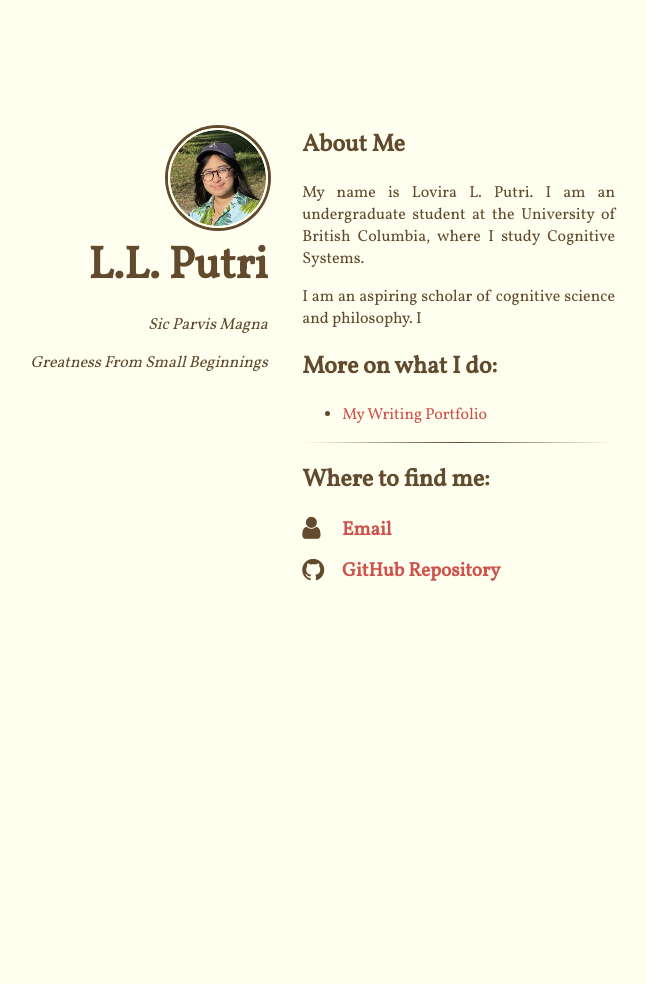
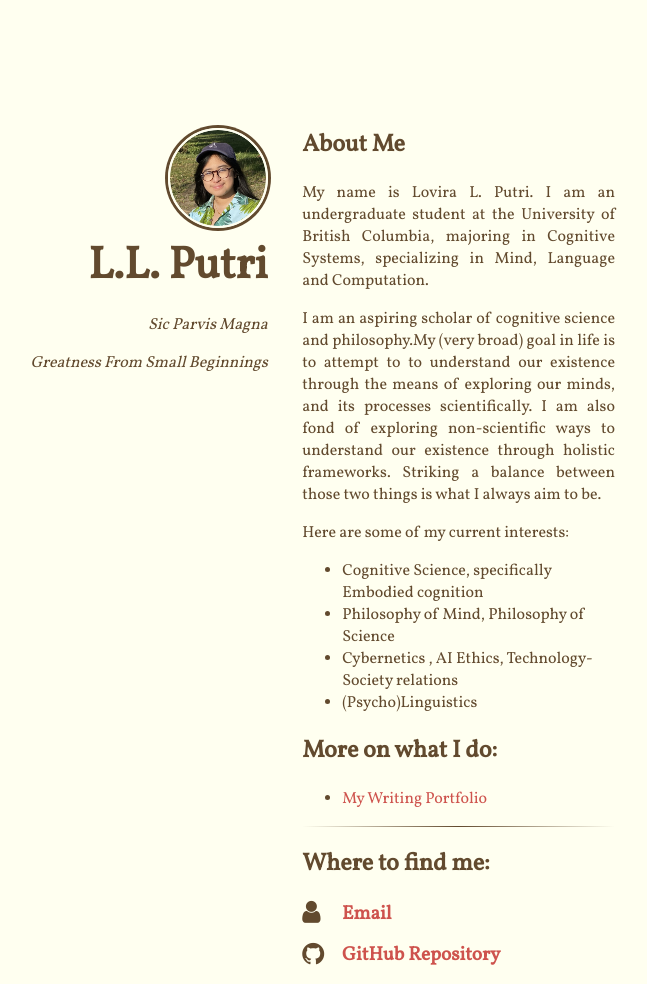
Before and after one commit to lovira/lovira.github.io, a Jekyll site: the page built from index.html, in a window 1280 px wide. Shown: the whole page, without its empty margins (365-1012 px from the left). Built offline with Jekyll 4.4.1, drawn with Linux system fonts in a browser that asks for light colours; nearby versions of some CDN libraries; before the commit the page ends 900 px from its top, so only the background shows below that.

Commit message:
Update content.html

```diff
--- a/_includes/content.html
+++ b/_includes/content.html
@@ -1,9 +1,21 @@
 <h2>About Me</h2>
 <p style="text-align:justify">My name is Lovira L. Putri.
   I am an undergraduate student at the University of British Columbia,
-  where I study Cognitive Systems.</p>
+  majoring in Cognitive Systems, specializing in Mind, Language and Computation.</p>
 <p style="text-align:justify"> I am an aspiring scholar of cognitive science
-  and philosophy. I
+  and philosophy.My (very broad) goal in life is to attempt
+  to to understand our existence through the means of exploring our
+  minds, and its processes scientifically. I am also fond of exploring
+  non-scientific ways to understand our existence through holistic frameworks.
+   Striking a balance between those two things is what I always aim to be. </p>
+<p> Here are some of my current interests:</p>
+<ul>
+  <li> Cognitive Science, specifically Embodied cognition </li>
+  <li> Philosophy of Mind, Philosophy of Science </li>
+  <li> Cybernetics , AI Ethics, Technology-Society relations </li>
+  <li> (Psycho)Linguistics </li>
+</ul>
+
 
 <h2>More on what I do:</h2>
 <ul>
```
